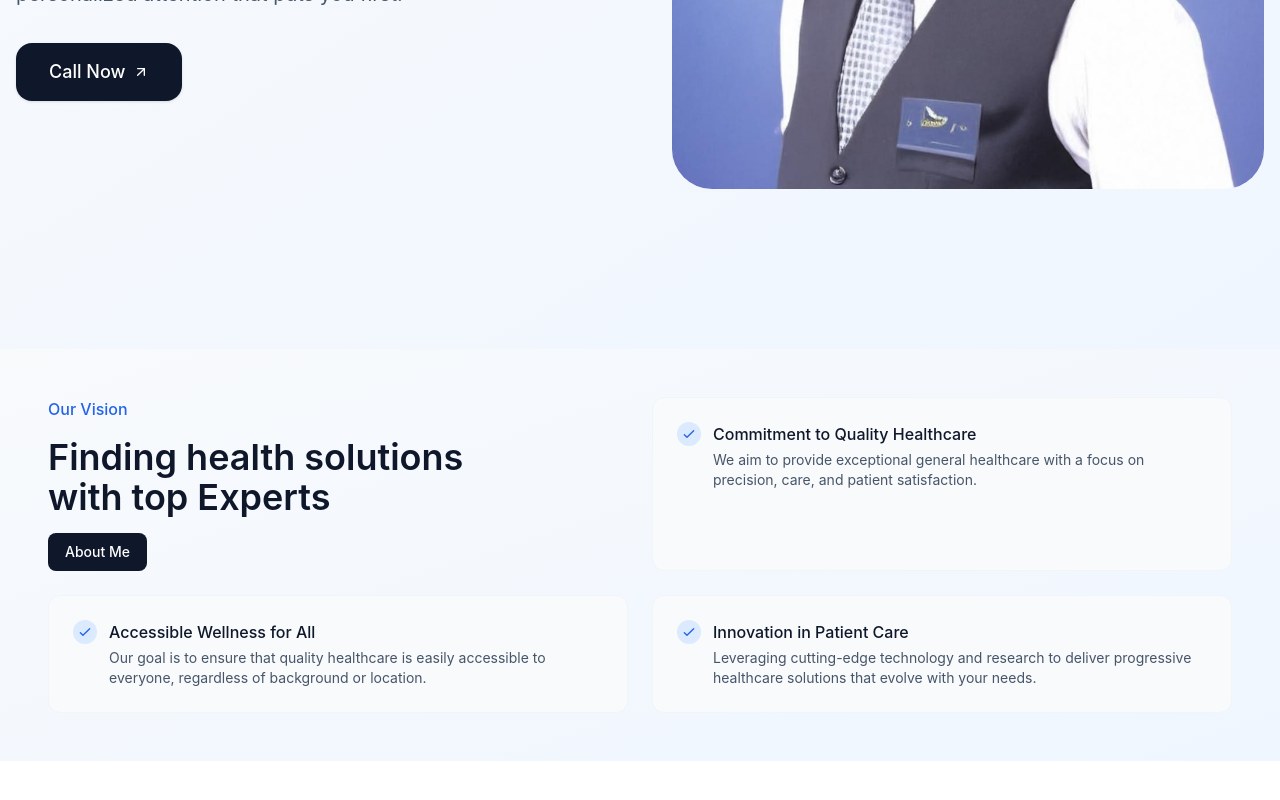
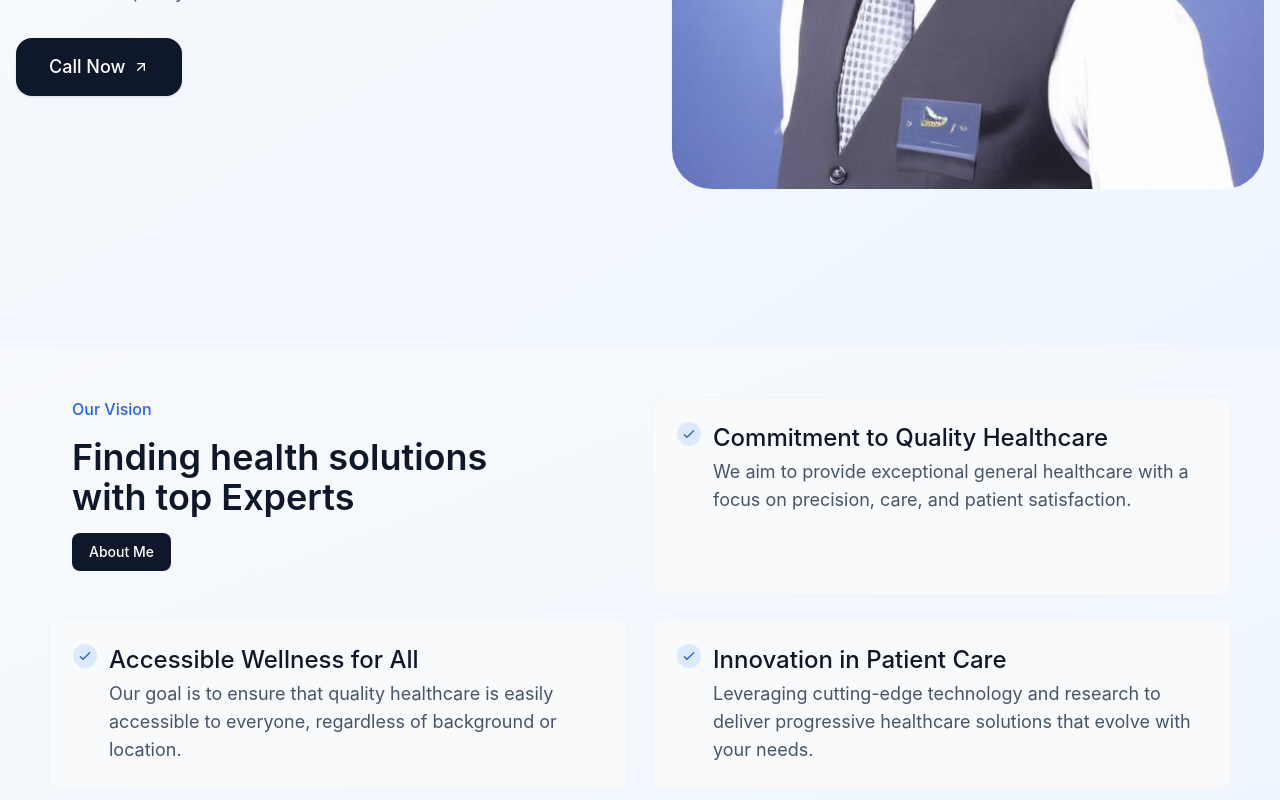
Before and after one commit to drsunilkamble/Clinic-Website, a React (Vite) app: page / in a window 1280 px wide. Shown: the part 532-1332 px from the top of the page. Before the commit the page ends 1293 px from the top, so only its background shows below. Built offline with nearby package versions, Linux system fonts and the light colour scheme.

Commit message:
Enhance VisionSection and HeroSection with improved typography and spacing

```diff
--- a/src/components/ui/VisionSection.tsx
+++ b/src/components/ui/VisionSection.tsx
@@ -5,7 +5,7 @@ const VisionSection = () => {
     <div className="p-12 bg-gradient-to-br from-slate-50 to-blue-50 max-w-7xl mx-auto">
                 <div className="grid grid-cols-2 gap-6">
   {/* Left side heading - spans vertically */}
-  <div className="space-y-4">
+  <div className="space-y-4 p-6 pt-0">
     <span className="text-blue-600 font-medium">Our Vision</span>
     <h2 className="text-4xl font-semibold text-slate-900">
       Finding health solutions<br />
@@ -25,8 +25,8 @@ const VisionSection = () => {
         </svg>
       </div>
       <div>
-        <h3 className="font-medium text-slate-900 mb-1">Commitment to Quality Healthcare</h3>
-        <p className="text-slate-600 text-sm">We aim to provide exceptional general healthcare with a focus on precision, care, and patient satisfaction.</p>
+        <h3 className="font-medium text-slate-900 mb-1 text-2xl">Commitment to Quality Healthcare</h3>
+        <p className="text-slate-600 text-lg">We aim to provide exceptional general healthcare with a focus on precision, care, and patient satisfaction.</p>
       </div>
     </div>
   </div>
@@ -40,8 +40,8 @@ const VisionSection = () => {
         </svg>
       </div>
       <div>
-        <h3 className="font-medium text-slate-900 mb-1">Accessible Wellness for All</h3>
-        <p className="text-slate-600 text-sm">Our goal is to ensure that quality healthcare is easily accessible to everyone, regardless of background or location.</p>
+        <h3 className="font-medium text-slate-900 mb-1 text-2xl">Accessible Wellness for All</h3>
+        <p className="text-slate-600 text-lg">Our goal is to ensure that quality healthcare is easily accessible to everyone, regardless of background or location.</p>
       </div>
     </div>
   </div>
@@ -54,8 +54,8 @@ const VisionSection = () => {
         </svg>
       </div>
       <div>
-        <h3 className="font-medium text-slate-900 mb-1">Innovation in Patient Care</h3>
-        <p className="text-slate-600 text-sm">Leveraging cutting-edge technology and research to deliver progressive healthcare solutions that evolve with your needs.</p>
+        <h3 className="font-medium text-slate-900 mb-1 text-2xl">Innovation in Patient Care</h3>
+        <p className="text-slate-600 text-lg">Leveraging cutting-edge technology and research to deliver progressive healthcare solutions that evolve with your needs.</p>
       </div>
     </div>
   </div>
--- a/src/pages/Hero/HeroSection.tsx
+++ b/src/pages/Hero/HeroSection.tsx
@@ -38,7 +38,7 @@ const HeroSection = () => {
             </div>
           </h1>
 
-          <p className="text-xl text-slate-600 max-w-xl leading-relaxed">
+          <p className="text-lg text-slate-600 max-w-xl leading-relaxed">
             Experience the perfect blend of compassionate care and cutting-edge technology.
             Your health journey begins with personalized attention that puts you first.
           </p>
```
